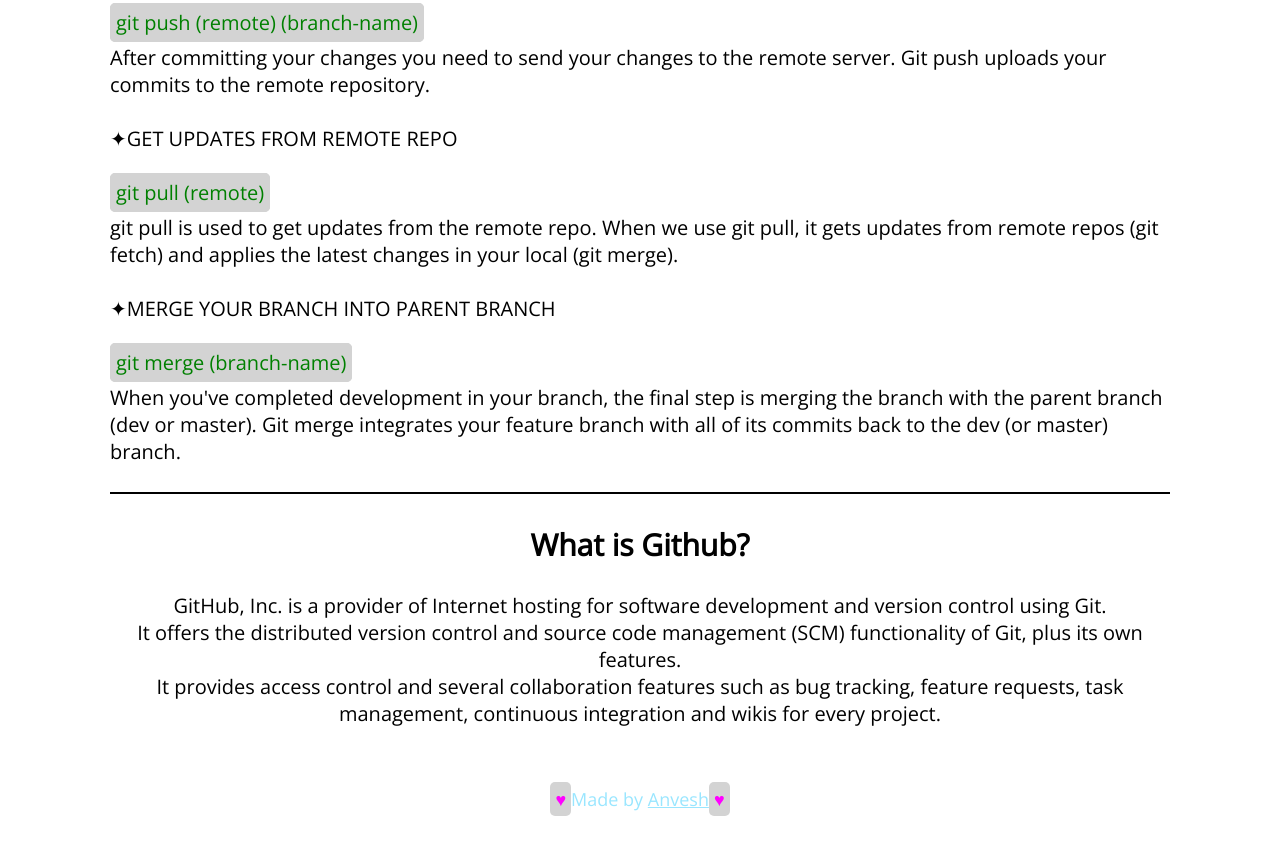
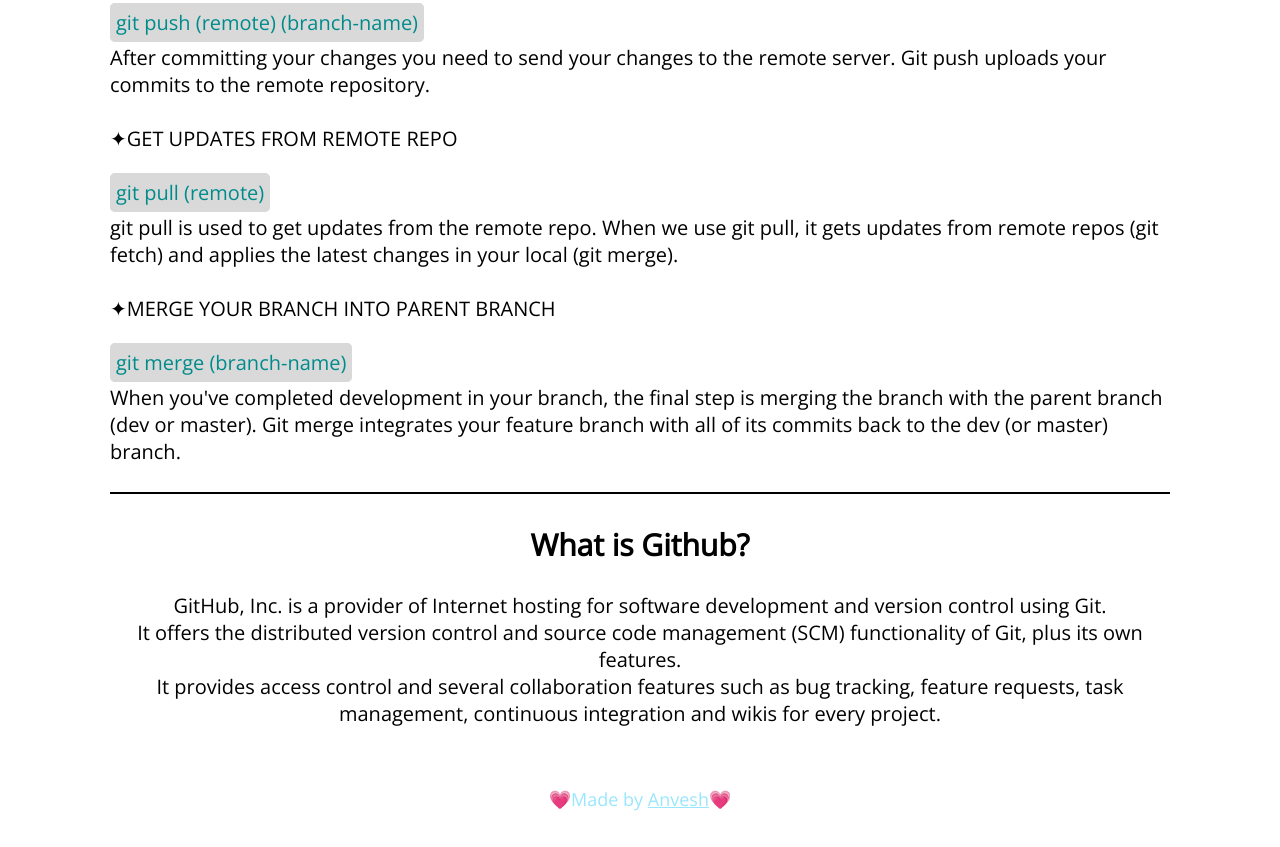
Before and after one commit to Anv3sh/open_source, a plain HTML site: page index.html in a window 1280 px wide. Shown: the part 2649-3496 px from the top of the page. Drawn offline with nearby package versions, Linux system fonts and the light colour scheme.

Commit message:
initial commit

```diff
--- a/index.html
+++ b/index.html
@@ -183,7 +183,7 @@
     </div>
 
     <footer>
-        <p><span>♥︎</span>Made by <u><a href="https://www.linkedin.com/in/anvesh-mishra-8020b416a/" target="blank">Anvesh</a></u><span>♥︎</span></p>
+        <p><span>💗</span>Made by <u><a href="https://www.linkedin.com/in/anvesh-mishra-8020b416a/" target="blank">Anvesh</a></u><span>💗</span></p>
     </footer>
 </body>
 </html>
--- a/style.css
+++ b/style.css
@@ -166,11 +166,11 @@ h4{
     font-weight:500;
 }
 
-span{
-    background-color: lightgrey;
-    border: 0.5px solid lightgrey;
+.git-commands span{
+    background-color: #d9d9d9;
+    border: 0.5px solid #d9d9d9;
     border-radius:5px;
-    color:green;
+    color:darkcyan;
     padding:5px;
 }
 
@@ -190,12 +190,6 @@ footer{
     background-image: url("assets/2.png");
     color:#99e6ff;
 
-}
-
-footer span{
-    color: fuchsia;
-    background-image: url("assets/2.png");
-    border:none;
 }
 
 footer a{
```
